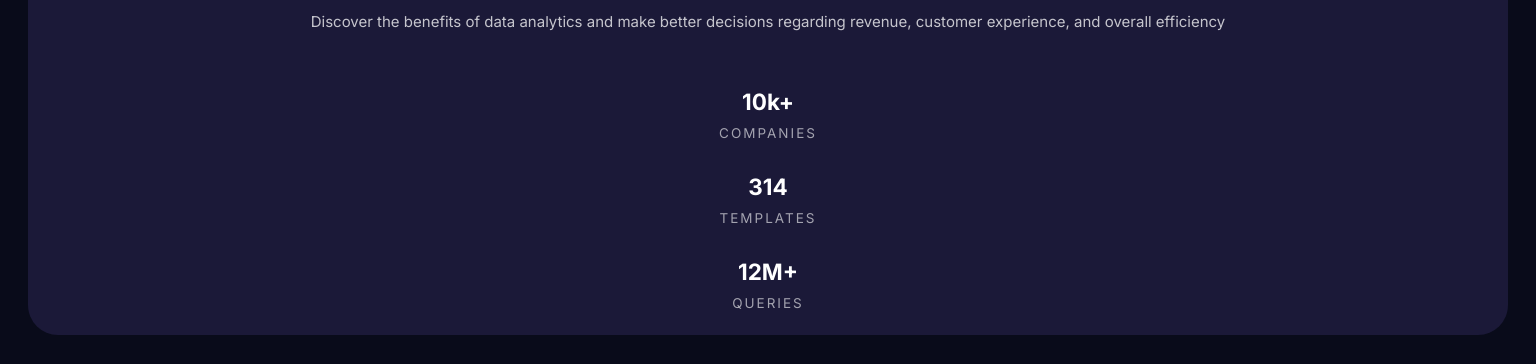
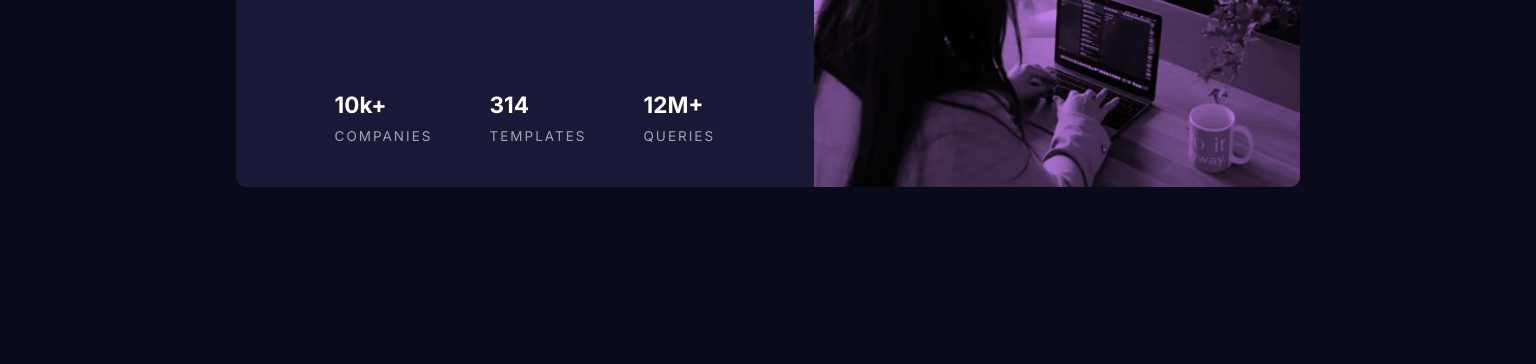
Before and after one commit to sarahalyahya/stats-card-comp, a plain HTML site: page index.html in a window 1536 px wide. Shown: the part 452-816 px from the top of the page. Drawn offline with Linux system fonts and the light colour scheme.

Commit message:
stat card

```diff
--- a/style.css
+++ b/style.css
@@ -16,6 +16,12 @@ body {
   color: white;
   font-size: 1.5rem;
   font-family: "Inter", Arial, Helvetica, sans-serif;
+  display: flex;
+  flex-direction: column;
+  justify-content: center;
+  align-items: center;
+
+  height: 100vh;
 }
 
 .text--purple {
@@ -26,27 +32,24 @@ body {
   display: flex;
   flex-direction: column;
   overflow: hidden;
-  margin: 2rem 2rem;
-  border-radius: 30px;
+  margin: 5rem 2rem;
+  border-radius: 10px;
   justify-content: center;
-  align-items: center;
   text-align: center;
 }
 
 .card__header {
-  position: relative;
   background: url("img/image-header-mobile.jpg");
   width: 100%;
-  height: 35rem;
+  background-size: cover;
+  background-repeat: no-repeat;
+  height: 30rem;
 }
 
 .card__overlay {
-  position: absolute;
-  background: hsla(277, 64%, 61%, 0.6);
-  top: 0;
-  left: 0;
-  width: 100%;
+  background: hsla(277, 64%, 61%, 0.8);
   height: 100%;
+  mix-blend-mode: multiply;
 }
 
 .card__content {
@@ -59,7 +62,7 @@ body {
   font-weight: 400;
   align-self: center;
   line-height: 3.5rem;
-  padding: 0 2rem;
+  padding: 0 0.75rem;
   margin-bottom: 3rem;
 }
 
@@ -79,6 +82,40 @@ body {
   font-size: 1.35rem;
   letter-spacing: 0.2rem;
 }
+
+@media screen and (min-width: 1440px) {
+  .card {
+    flex-direction: row;
+    text-align: left;
+    width: 70%;
+    overflow: hidden;
+  }
+
+  .card__content {
+    padding: 3rem 7rem;
+    margin-top: 2rem;
+  }
+
+  .card__content p {
+    padding: 0;
+    margin-bottom: 7rem;
+    margin-top: 3rem;
+  }
+  .card__header {
+    background: url("img/image-header-desktop.jpg");
+
+    background-size: cover;
+    background-repeat: no-repeat;
+    height: 100%;
+    order: 2;
+  }
+
+  .card_content_stats {
+    flex-direction: row;
+    justify-content: space-around;
+    align-items: center;
+  }
+}
 /* The designs were created to the following widths:
 
 - Mobile: 375px
```
